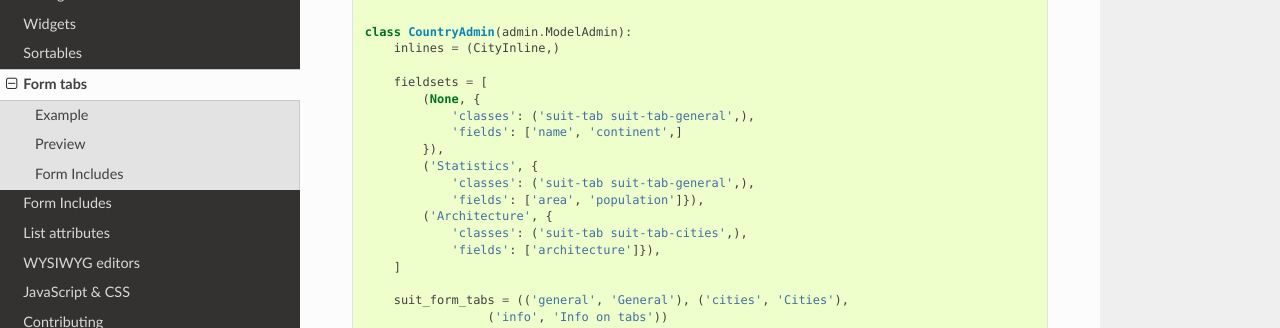
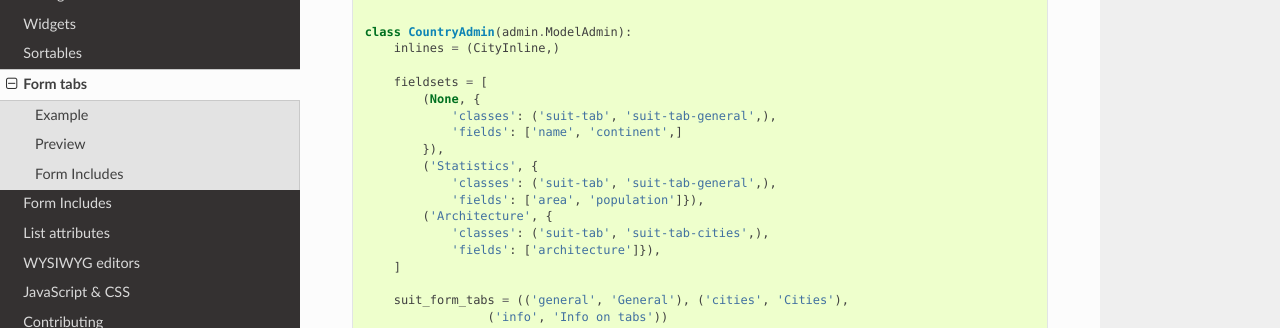
Before and after one commit to darklow/django-suit, a Sphinx documentation site: the page built from docs/form_tabs.rst, in a window 1280 px wide and 900 px high, scrolled down 617 px. Shown: the part 151-479 px from the top of the window. Built offline with Sphinx 7.4.7 and the Read the Docs theme 2.0.0, drawn with Linux system fonts in a browser that asks for light colours.

```diff
--- a/docs/form_tabs.rst
+++ b/docs/form_tabs.rst
@@ -34,14 +34,14 @@ Example
 
         fieldsets = [
             (None, {
-                'classes': ('suit-tab suit-tab-general',),
+                'classes': ('suit-tab', 'suit-tab-general',),
                 'fields': ['name', 'continent',]
             }),
             ('Statistics', {
-                'classes': ('suit-tab suit-tab-general',),
+                'classes': ('suit-tab', 'suit-tab-general',),
                 'fields': ['area', 'population']}),
             ('Architecture', {
-                'classes': ('suit-tab suit-tab-cities',),
+                'classes': ('suit-tab', 'suit-tab-cities',),
                 'fields': ['architecture']}),
         ]
 
```
